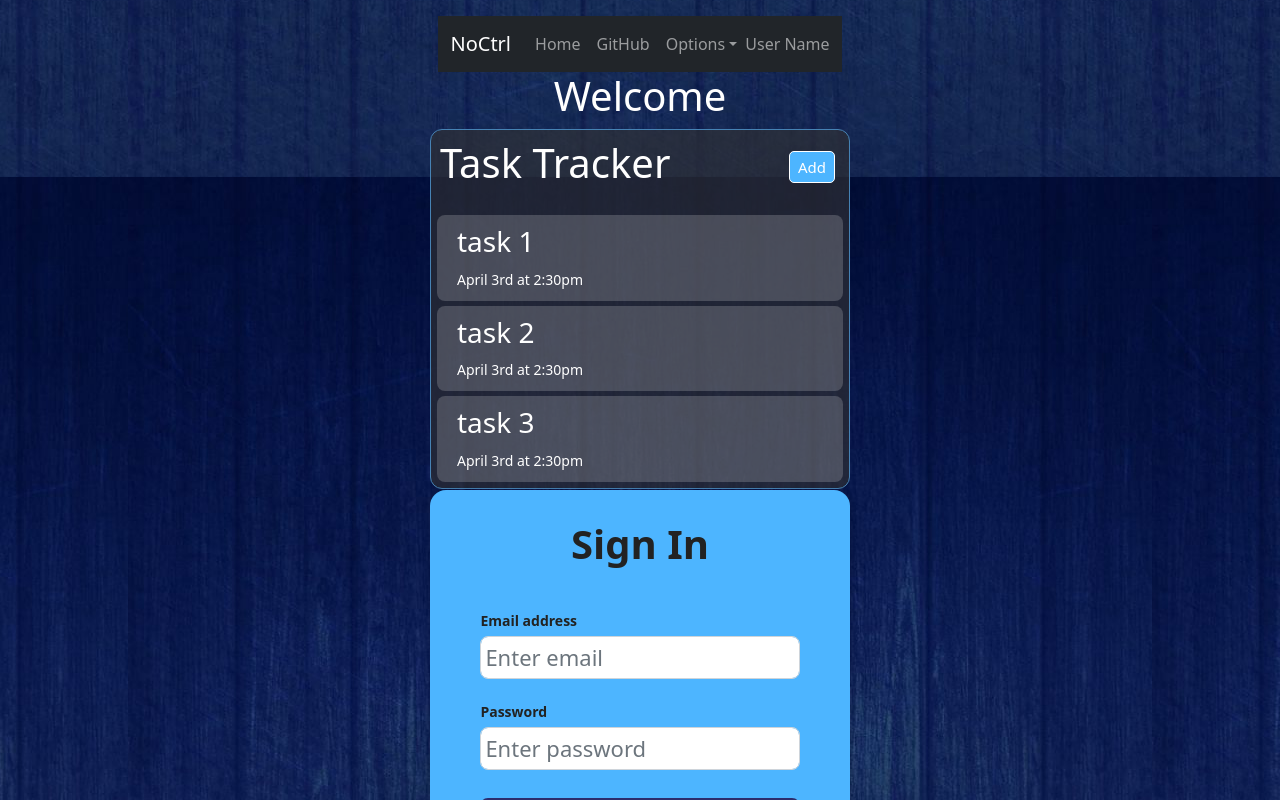
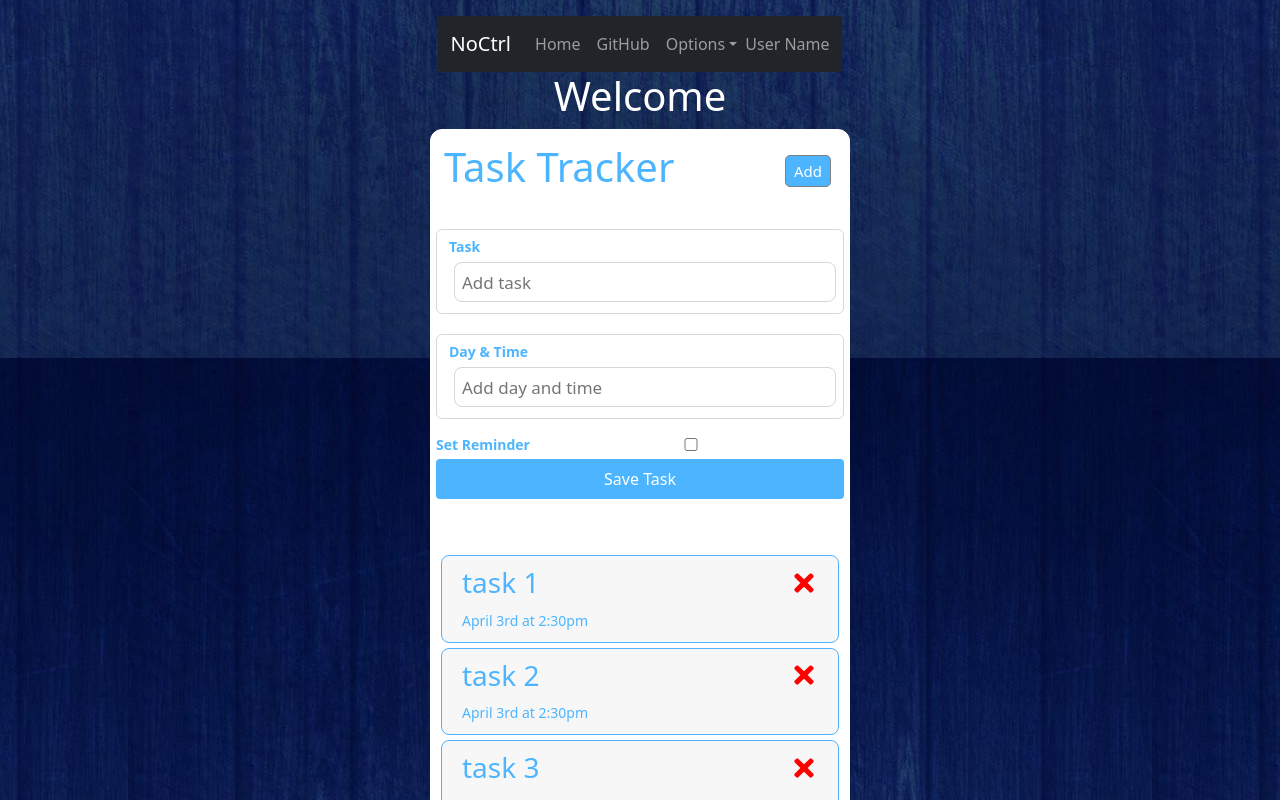
Before and after one commit to a-programmer-guy/react-login-with-authentication, a React (Create React App) app: page / in a window 1280 px wide. Shown: the top 800 px of the page. Built offline with nearby package versions, Linux system fonts and the light colour scheme.

Commit message:
Add AddTask Component
TODO: Handle form submission

Added .css for register component

```diff
--- a/src/App.js
+++ b/src/App.js
@@ -4,6 +4,7 @@ import Header from './components/header/Header';
 import Login from './components/login/Login';
 import Navigation from './components/nav/Nav';
 import Register from './components/register/Register'
+import AddTask from "./components/taskTracker/AddTask";
 import TaskHeader from './components/taskTracker/TaskHeader';
 import Tasks from './components/taskTracker/Tasks';
 import TaskTracker from './components/taskTracker/TaskTracker';
@@ -29,11 +30,28 @@ function App() {
     }
   ]
   )
+  // Add a task
+  const addTask = (task) => {
+    console.log(task)
+  }
+  // Delete a task
+  const deleteTask = (id) => {
+    setTasks(tasks.filter((task) => task.id !== id))
+  }
+  // Set/Remove reminder
+  const toggleReminder = (id) => {
+    setTasks(tasks.map((task) => task.id === id ? {...task, reminder : !task.reminder } : task))
+  }
   return (
     <div className="App">
       <Navigation />
       <Header title='Welcome' />
-      <TaskTracker tasks={tasks} />
+      <TaskTracker
+        tasks={tasks}
+        onDelete={deleteTask}
+        onToggle={toggleReminder}
+        onAdd={addTask}
+      />
       <Login />
       <Register />
     </div>
--- a/src/components/login/Login.jsx
+++ b/src/components/login/Login.jsx
@@ -11,7 +11,7 @@ const Login = () => {
             <label>Email address</label>
             <input
               type="email"
-              className="form-control mt-1"
+              className="mt-1"
               placeholder="Enter email"
             />
           </div>
@@ -19,7 +19,7 @@ const Login = () => {
             <label>Password</label>
             <input
               type="password"
-              className="form-control mt-1"
+              className="mt-1"
               placeholder="Enter password"
             />
           </div>
--- a/src/components/register/Register.jsx
+++ b/src/components/register/Register.jsx
@@ -3,6 +3,7 @@ import { useRef, useState, useEffect } from 'react'
 import { faCheck, faTimes, faInfoCircle } from '@fortawesome/free-solid-svg-icons'
 import { FontAwesomeIcon } from '@fortawesome/react-fontawesome'
 import axios from '../../api/axios'
+import './register.css'
 
 const USER_REGEX = /^[A-z][A-z0-9-_]{3,23}$/;
 const PWD_REGEX = /^(?=.*[a-z])(?=.*[A-Z])(?=.*[0-9])(?=.*[!@#$%]).{8,24}$/;
--- /dev/null
+++ b/src/components/register/register.css
@@ -0,0 +1,7 @@
+form {
+  display: flex;
+  flex-direction: column;
+  justify-content: space-evenly;
+  flex-grow: 1;
+  padding-bottom: 1rem;
+}
--- /dev/null
+++ b/src/components/taskTracker/AddTask.jsx
@@ -0,0 +1,48 @@
+import React, { useState } from 'react'
+import { Form } from 'reactstrap'
+
+const AddTask = ({onAdd}) => {
+
+  const [text, setText] = useState('')
+  const [day, setDay] = useState('')
+  const [reminder, setReminder] = useState(false)
+
+  const onSubmit = () =>{
+    console.log('submit')
+  }
+  return (
+    <Form className='add-task-form' onSubmit={onSubmit}>
+      <div className='form-control'>
+        <label htmlFor='add-task'>Task</label>
+        <input
+          className='task-input'
+          type='text'
+          placeholder='Add task'
+          value={text}
+          onChange={(e) => setText(e.target.value)}
+        />
+        </div>
+        <div className='form-control'>
+        <label htmlFor='task-date'>Day & Time </label>
+        <input
+          className='task-input'
+          type='text'
+          value={day}
+          placeholder='Add day and time'
+          onChange={(e) => setDay(e.target.value)}
+        />
+        </div>
+        <div className='form-control-check'>
+        <label htmlFor='task-reminder' >Set Reminder</label>
+        <input
+          type='checkbox'
+          value={reminder}
+          onChange={(e) => setReminder(e.currentTarget.checked)}
+        />
+        </div>
+        <input className='btn-block'type='submit' value='Save Task' />
+    </Form>
+  )
+}
+
+export default AddTask
--- a/src/components/taskTracker/Task.jsx
+++ b/src/components/taskTracker/Task.jsx
@@ -1,7 +1,15 @@
-const Task = ({task}) => {
+import { FaTimes } from "react-icons/fa"
+// Change class name with doubleClick -  toggleReminder
+// Delete a task by clicking on red X. Both functions are passed from global level in App.js
+const Task = ({task, onDelete, onToggle}) => {
   return (
-    <div className="task">
-      <h3>{task.text}</h3>
+    <div className={`task ${task.reminder ? 'reminder' : ''}`} onDoubleClick={() => onToggle(task.id)}>
+      <h3>
+        {task.text}
+          <FaTimes style={{color: 'red'}}
+          onClick={() => onDelete(task.id)}
+        />
+      </h3>
       <small>{task.day}</small>
     </div>
   )
--- a/src/components/taskTracker/TaskTracker.jsx
+++ b/src/components/taskTracker/TaskTracker.jsx
@@ -1,12 +1,17 @@
 import TaskHeader from './TaskHeader'
 import Tasks from './Tasks'
 import './tasktracker.css'
+import AddTask from './AddTask'
 
-const TaskTracker = ({tasks}) => {
+const TaskTracker = ({tasks, onDelete, onToggle, onAdd }) => {
   return (
     <div className='task_container'>
       <TaskHeader />
-      <Tasks tasks={tasks}/>
+      <AddTask onAdd={onAdd}/>
+      {tasks.length > 0 ?
+      <Tasks tasks={tasks} onDelete={onDelete} onToggle={onToggle}/>
+      :
+      <div className='task'>No tasks available</div>}
     </div>
   )
 }
--- a/src/components/taskTracker/Tasks.jsx
+++ b/src/components/taskTracker/Tasks.jsx
@@ -1,10 +1,10 @@
 import Task from "./Task"
-const Tasks = ({tasks}) => {
+const Tasks = ({tasks, onDelete, onToggle}) => {
 
   return (
     <>
       {tasks.map((task) => (
-        <Task key={task.id} task={task} />
+        <Task key={task.id} task={task} onDelete={onDelete} onToggle={onToggle} />
       ))}
     </>
   )
--- a/src/components/taskTracker/tasktracker.css
+++ b/src/components/taskTracker/tasktracker.css
@@ -4,7 +4,7 @@
   align-items: center;
   margin: 0.5rem;
   margin-bottom: 20px;
-  color: var(--color-white)
+  color: var(--color-primary)
 }
 
 .task_container {
@@ -16,9 +16,13 @@
   overflow: auto;
   min-height: 300px;
   border: 1px solid steelblue;
-  padding: 1px;
+  padding: 5px;
+  border: 1px solid;
   border-radius: 0.75rem;
-  background-color: #313133a4;
+  /* background-color: #313133a4; */
+  background-color: var(--color-white);
+  border-color: var(--color-priumary-variant);
+  color: #fff
 }
 
 .add_task_btn {
@@ -26,6 +30,7 @@
   background: var(--color-primary);
   color: #fff;
   border: 1px solid;
+  border-color:gray;
   padding: 0.25rem 0.5rem;
   margin: 5px;
   border-radius: 5px;
@@ -46,19 +51,24 @@
 .btn-block {
   display: block;
   width: 100%;
+  background: var(--color-primary);
+  color: var(--color-white);
+  border-radius: .25rem;
+  padding: 0.5rem;
 }
 
 .task {
-  background: #f4f4f431;
   margin: 5px;
   padding: 10px 20px;
   cursor: pointer;
-  color: #fff;
+  color: var(--color-primary);
   border-radius: 0.5rem;
+  border: 1px solid;
+  background-color: #F7F7F7;
 }
 
 .task.reminder {
-  border-left: 5px solid green;
+  border-left: 7px solid var(--color-primary);
 }
 
 .task h3 {
@@ -67,16 +77,19 @@
   justify-content: space-between;
 }
 
-.add-form {
+.add-task-form {
   margin-bottom: 40px;
 }
 
 .form-control {
-  margin: 20px 0;
+  margin: 10px 0;
+  background-color: #F7F7F7;
+  border-color: #D5D6D6!important;
 }
 
 .form-control label {
   display: block;
+  color: var(--color-primary);
 }
 
 .form-control input {
@@ -85,19 +98,22 @@
   margin: 5px;
   padding: 3px 7px;
   font-size: 17px;
+  border: 1px solid;
+  border-color: #D5D6D6;
 }
 
 .form-control-check {
   display: flex;
   align-items: center;
   justify-content: space-between;
+  height: 30px !important;
 }
 
 .form-control-check label {
   flex: 1;
+  color: var(--color-primary);
 }
 
 .form-control-check input {
-  flex: 2;
-  height: 20px;
+  flex: 3;
 }
--- a/src/index.css
+++ b/src/index.css
@@ -52,27 +52,20 @@ section {
   display: flex;
   flex-direction: column;
   justify-content: flex-start;
-  padding: 1rem;
+  padding: 2rem;
   background-color: var(--color-primary);
   border-radius: 5%;
 }
-
-form {
-  display: flex;
-  flex-direction: column;
-  justify-content: space-evenly;
-  flex-grow: 1;
-  padding-bottom: 1rem;
-}
-
 input[type='text'],
 input[type='password'],
 input[type='email'],
+input[type='text'],
 button,
 textarea {
-  font-size: 22px;
   padding: 0.25rem;
   border-radius: 0.5rem;
+  border-color: #2c2c6c;
+  font-size: 20px;
 }
 
 .sign_up_btn {
```
